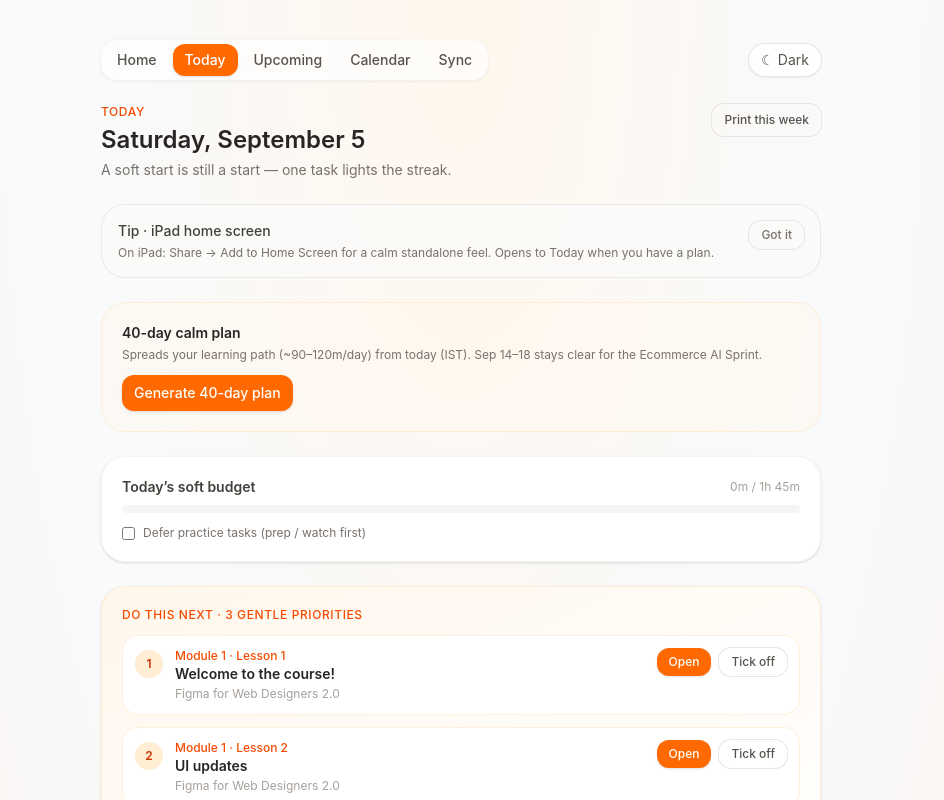
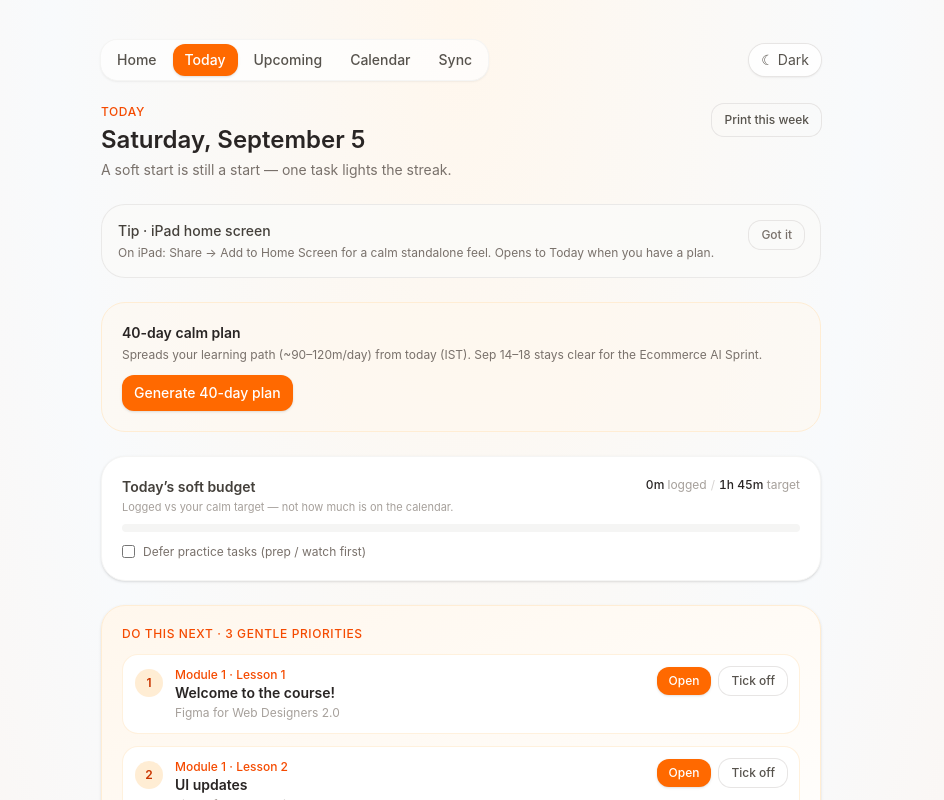
Before and after one commit to kalyankadali/flux-academy-tracker, a React (Vite) app: page / in a window 1280 px wide. Both pictures are taken after a click on the button "Today". Shown: the top 800 px of the page, without its empty margins (179-1123 px from the left). Built offline with nearby package versions, Linux system fonts and the light colour scheme.

Commit message:
Clarify soft budget as logged vs calm target

```diff
--- a/src/components/TodayBudgetBlock.tsx
+++ b/src/components/TodayBudgetBlock.tsx
@@ -16,18 +16,50 @@ export function TodayBudgetBlock({
 }: Props) {
   return (
     <div className={`rounded-3xl border bg-white p-5 shadow-sm dark:bg-stone-900 dark:border-stone-800 ${sprintFocus ? 'border-stone-100 opacity-70' : 'border-stone-100'}`}>
-      <div className="flex items-center justify-between gap-2">
-        <h2 className="text-sm font-semibold text-stone-700 dark:text-stone-200">{sprintFocus ? 'Soft budget (optional today)' : 'Today’s soft budget'}</h2>
-        <span className="text-xs text-stone-400">{formatMinutes(logged)} / {formatMinutes(budget)}</span>
+      <div className="flex flex-wrap items-start justify-between gap-2">
+        <div>
+          <h2 className="text-sm font-semibold text-stone-700 dark:text-stone-200">
+            {sprintFocus ? 'Soft budget (optional today)' : 'Today’s soft budget'}
+          </h2>
+          <p className="mt-0.5 text-[11px] text-stone-400">
+            Logged vs your calm target — not how much is on the calendar.
+          </p>
+        </div>
+        <div className="text-right">
+          <p className="text-xs tabular-nums text-stone-600 dark:text-stone-300">
+            <span className="font-medium text-stone-800 dark:text-stone-100">{formatMinutes(logged)}</span>
+            <span className="text-stone-400"> logged</span>
+            <span className="mx-1 text-stone-300 dark:text-stone-600">/</span>
+            <span className="font-medium text-stone-800 dark:text-stone-100">{formatMinutes(budget)}</span>
+            <span className="text-stone-400"> target</span>
+          </p>
+        </div>
       </div>
       <div className="mt-2 h-2 overflow-hidden rounded-full bg-stone-100 dark:bg-stone-800">
-        <div className={`h-full rounded-full ${bStatus === 'met' || bStatus === 'over' ? 'bg-emerald-400' : 'bg-orange-400'}`} style={{ width: `${Math.min(100, Math.round((logged / budget) * 100))}%` }} />
+        <div
+          className={`h-full rounded-full ${bStatus === 'met' || bStatus === 'over' ? 'bg-emerald-400' : 'bg-orange-400'}`}
+          style={{ width: `${Math.min(100, Math.round((logged / Math.max(1, budget)) * 100))}%` }}
+        />
       </div>
-      {(bStatus === 'met' || bStatus === 'over') && <p className="mt-2 text-sm text-emerald-700 dark:text-emerald-300">Beautiful — budget met. Celebrate and stop. Rest is productive.</p>}
-      {plannedMins > 0 && !sprintFocus && <p className="mt-1 text-xs text-stone-400">Scheduled today ~{formatMinutes(plannedMins)}</p>}
+      {(bStatus === 'met' || bStatus === 'over') && (
+        <p className="mt-2 text-sm text-emerald-700 dark:text-emerald-300">
+          Beautiful — target met. Celebrate and stop. Rest is productive.
+        </p>
+      )}
+      {plannedMins > 0 && !sprintFocus && (
+        <p className="mt-1 text-xs text-stone-400">
+          On the calendar today ~{formatMinutes(plannedMins)}
+          {plannedMins > budget ? ' · more than the target is okay to leave for later' : ''}
+        </p>
+      )}
       {!sprintFocus && (
         <label className="mt-3 flex cursor-pointer items-center gap-2 text-xs text-stone-500 dark:text-stone-400">
-          <input type="checkbox" checked={prefs.deferPractice} onChange={(e) => onDeferPractice(e.target.checked)} className="rounded border-stone-300 text-orange-600" />
+          <input
+            type="checkbox"
+            checked={prefs.deferPractice}
+            onChange={(e) => onDeferPractice(e.target.checked)}
+            className="rounded border-stone-300 text-orange-600"
+          />
           Defer practice tasks (prep / watch first)
         </label>
       )}
```
